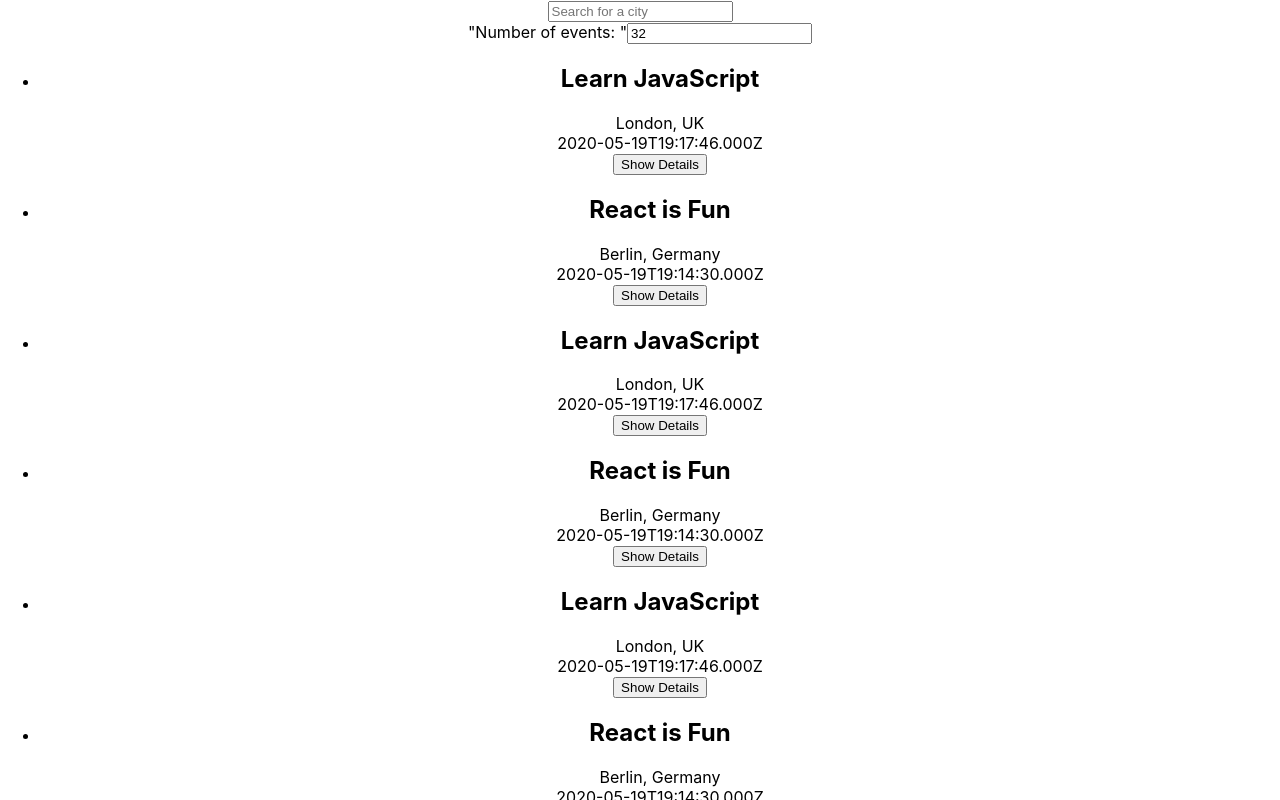
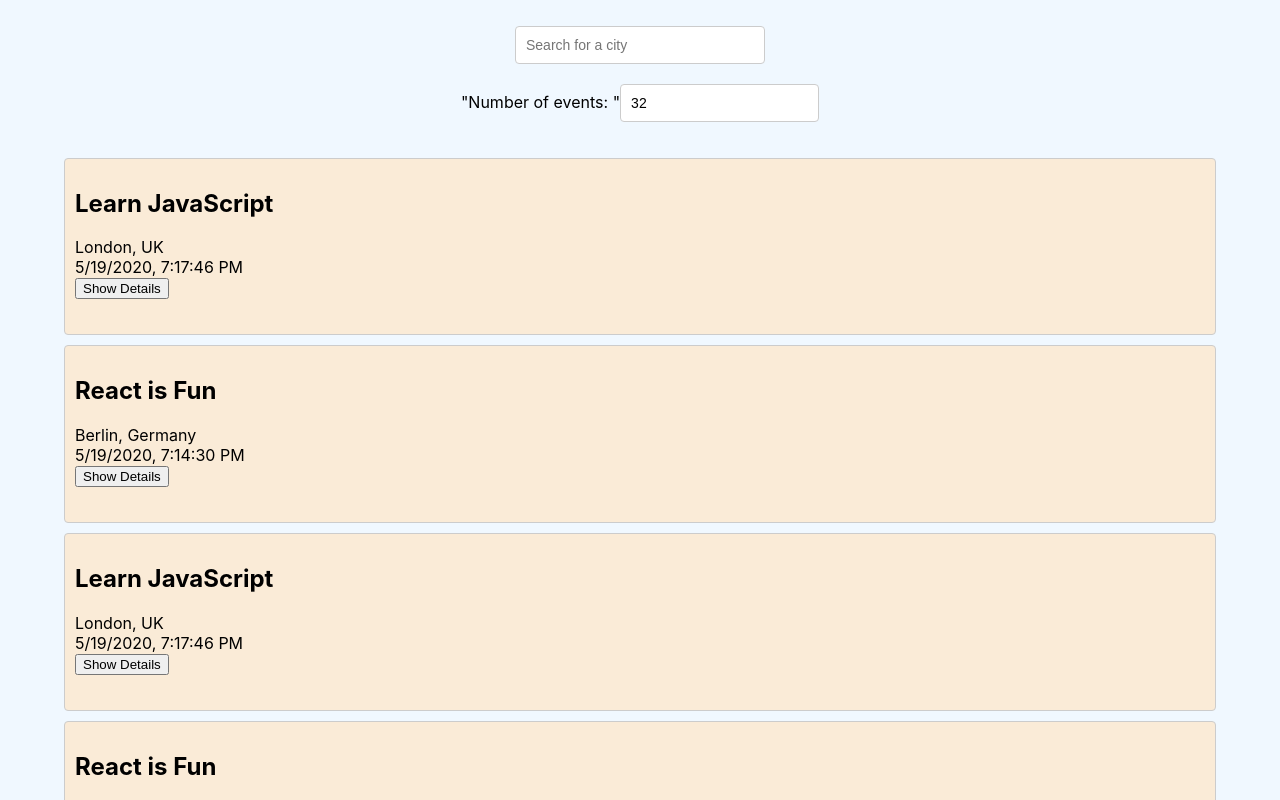
Before and after one commit to khil02/meet, a React (Create React App) app: page / in a window 1280 px wide. Shown: the top 800 px of the page. Built offline with nearby package versions, Linux system fonts and the light colour scheme.

Commit message:
Updated CSS and event
Added conversion to local time from UTC.

```diff
--- a/src/App.css
+++ b/src/App.css
@@ -1,38 +1,90 @@
+@import url(https://fonts.googleapis.com/css?family=Roboto:500);
 .App {
   text-align: center;
+  padding: 2% 5%;
+  background-color: aliceblue;
 }
 
-.App-logo {
-  height: 40vmin;
-  pointer-events: none;
+.App * {
+  box-sizing: border-box;
 }
 
-@media (prefers-reduced-motion: no-preference) {
-  .App-logo {
-    animation: App-logo-spin infinite 20s linear;
-  }
+ul {
+  padding: 0;
+  list-style: none;
 }
 
-.App-header {
-  background-color: #282c34;
-  min-height: 100vh;
+p {
+  margin: 5px 0;
+}
+
+input[type="text"],
+input[type="number"] {
+  padding: 8px 6px 8px 10px;
+  border-radius: 4px;
+  outline: none;
+  border: 1px solid #ccc;
+  font-size: 14px;
+  line-height: 20px;
+  align-self: center;
+  height: 38px;
+  margin-bottom: 20px;
+}
+
+.city {
+  width: 250px;
+}
+
+#city-search {
   display: flex;
   flex-direction: column;
-  align-items: center;
-  justify-content: center;
-  font-size: calc(10px + 2vmin);
-  color: white;
+  margin: auto;
+  position: relative;
 }
 
-.App-link {
-  color: #61dafb;
+.suggestions {
+  width: 250px;
+  position: absolute;
+  top: 45px;
+  z-index: 2;
+  align-self: center;
+  margin: 0;
+  font-size: 14px;
+  box-shadow: 10px 10px 16px -12px rgba(0, 0, 0, 0.75);
 }
 
-@keyframes App-logo-spin {
-  from {
-    transform: rotate(0deg);
-  }
-  to {
-    transform: rotate(360deg);
-  }
+.suggestions > li {
+  text-align: left;
+  padding: 8px 6px 8px 10px;
+  background-color: #eee;
+  cursor: default;
 }
+
+.suggestions > li:last-child {
+  border-bottom-left-radius: 4px;
+  border-bottom-right-radius: 4px;
+}
+
+.suggestions > li:hover {
+  background-color: #bcdcdb;
+}
+
+.event {
+  padding: 10px 10px 35px;
+  margin-bottom: 10px;
+  text-align: left;
+  border: 1px solid #ccc;
+  border-radius: 4px;
+  position: relative;
+  background-color: antiquewhite;
+}
+
+.details-btn {
+  position: absolute;
+  right: 5px;
+  bottom: 5px;
+  padding: 5px 8px;
+  border-radius: 4px;
+  outline: none;
+  cursor: pointer;
+}
--- a/src/components/Event.js
+++ b/src/components/Event.js
@@ -4,13 +4,17 @@
 
 const Event = ({ event }) => {
   const [showDetails, setShowDetails] = useState(false);
+  //this should convert the UTC time to standard American layout and local time
+  let [Y, M, D, H, m, s] = event.created.split(/\D/);
+  let date = new Date(Date.UTC(Y, M - 1, D, H, m, s));
+  date = date.toLocaleString();
 
   return (
     <li className="event">
       <div>
         <h2 className="eventTitle">{event.summary}</h2>
         <div className="location">{event.location}</div>
-        <div className="startTime">{event.created}</div>
+        <div className="startTime">{date}</div>
         <button
           className="detailsButton"
           onClick={() => {
```
